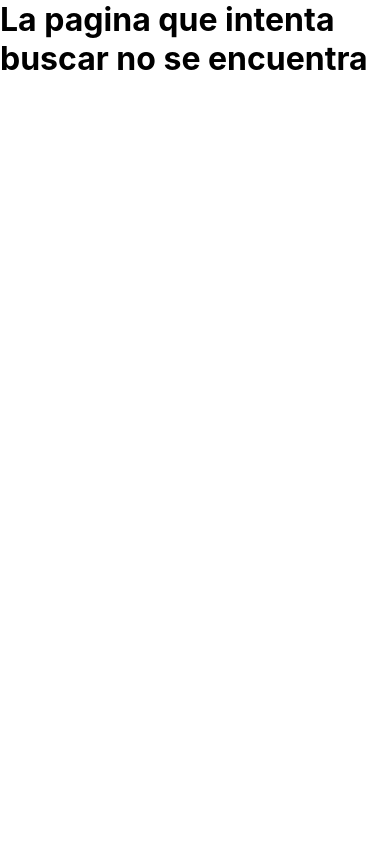
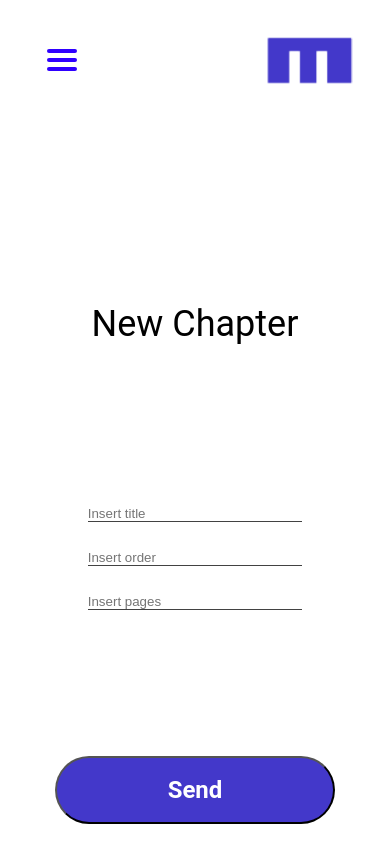
Before and after one commit to LucasmSantoss/minga-front, a React (Create React App) app in the folder minga-web/: page /chapters in a window 390 px wide. Shown: the top 844 px of the page. Built offline with nearby package versions, Linux system fonts and the light colour scheme.

Commit message:
Frontend Finalizado

```diff
--- a/minga-web/src/components/Form/Form.jsx
+++ b/minga-web/src/components/Form/Form.jsx
@@ -10,9 +10,6 @@ export default function Form() {
   const emailRef = useRef();
   const passwordRef = useRef();
   const confirmPasswordRef = useRef();
-
-
-
 
   const handleSubmit = async (event) => {
     event.preventDefault();
--- a/minga-web/src/components/Navbar/NavBar.jsx
+++ b/minga-web/src/components/Navbar/NavBar.jsx
@@ -27,7 +27,7 @@ return (
         <Anchor to="/register"> Register </Anchor>
         <a  href="#">Log in</a>
         <a  href="#">Log out</a>
-        <Anchor to="/newchapter">Create Chapter</Anchor>
+        <Anchor to="/chapters">Create Chapter</Anchor>
     </div>
     <div className={`nav_toggle  ${isOpen && "open"}`} onClick={()=> setIsOpen(!isOpen)}>
       <span></span>
--- a/minga-web/src/components/Navbar/navbar.css
+++ b/minga-web/src/components/Navbar/navbar.css
@@ -214,7 +214,7 @@ background: #fff;
     .nav_toggle span{
         width: 30px;
         height: 4px;
-        background: white;
+        background: rgb(47, 0, 255);
         text-align: start;
         margin-bottom: 5px;
         border-radius: 2px;
@@ -222,7 +222,6 @@ background: #fff;
         transition: all 0.2s linear;
 
     }
-
 
     .nav_toggle.open > span{
         transform: rotate(45deg) translate(0px, 0px);
--- a/minga-web/src/components/NewChapter/NewChapter.jsx
+++ b/minga-web/src/components/NewChapter/NewChapter.jsx
@@ -1,7 +1,7 @@
-import React, { useRef } from 'react'
-import "./newchapter.css"
-import axios from "axios"
+import React, { useRef } from 'react';
+import "./newchapter.css";
 import Swal from 'sweetalert2';
+import axios from "axios";
 
 export default function NewChapter() {
  const titleRef = useRef();
@@ -18,7 +18,7 @@ export default function NewChapter() {
 
 }
 
-let url = 'http://localhost:8080/chapters'
+let url = 'http://localhost:8080/api/chapters'
 {
   try {
     await axios.post(
--- a/minga-web/src/pages/index.js
+++ b/minga-web/src/pages/index.js
@@ -17,10 +17,10 @@ export const router = createBrowserRouter([
         {path: "/hero", element: <Hero/>},
         {path: "/register", element: <Register/>},
     ]   },
-    { path: "/newchapter",
+    { path: "/chapters",
       element: <MainLayout/>,
       children: [
-        {path: "/newchapter", element: <ChapterForm/>}
+        {path: "/chapters", element: <ChapterForm/>}
     ]    },
 
     {path: "/*", element: <NotFound/>},
```
